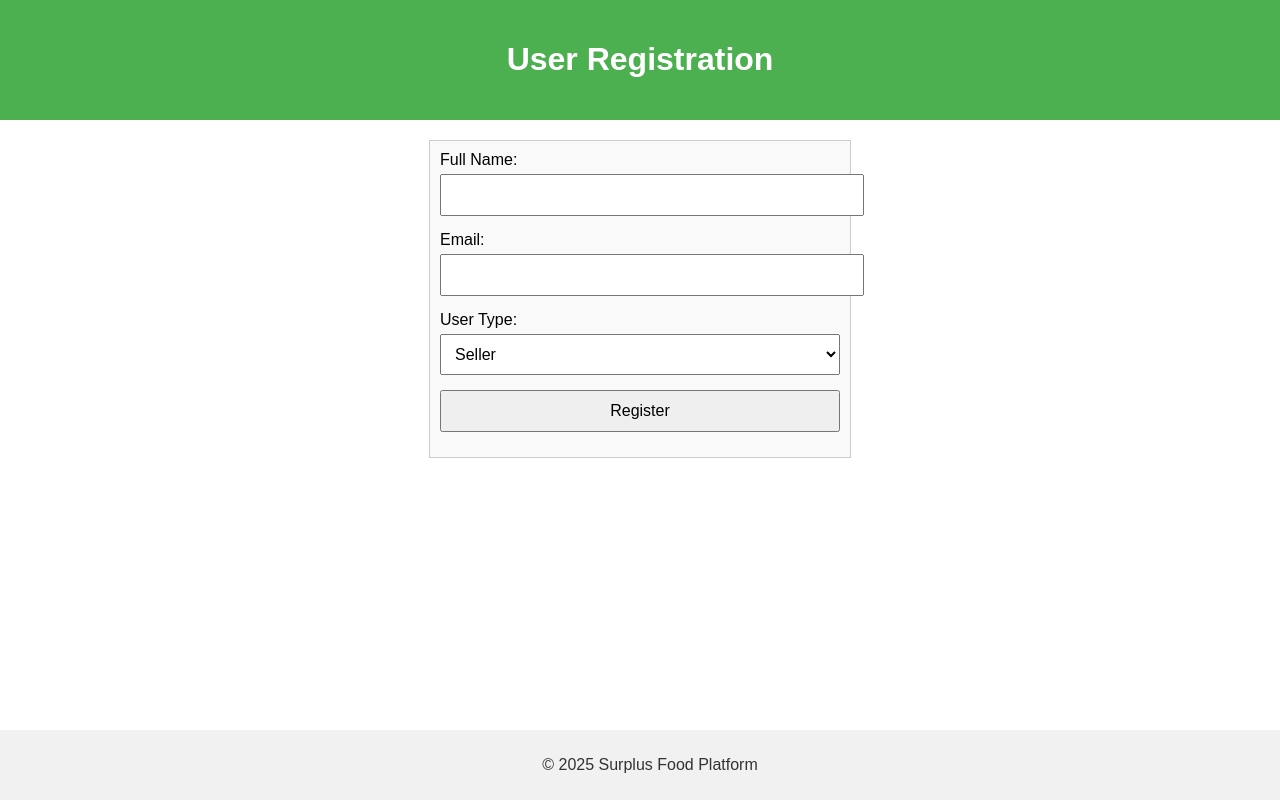
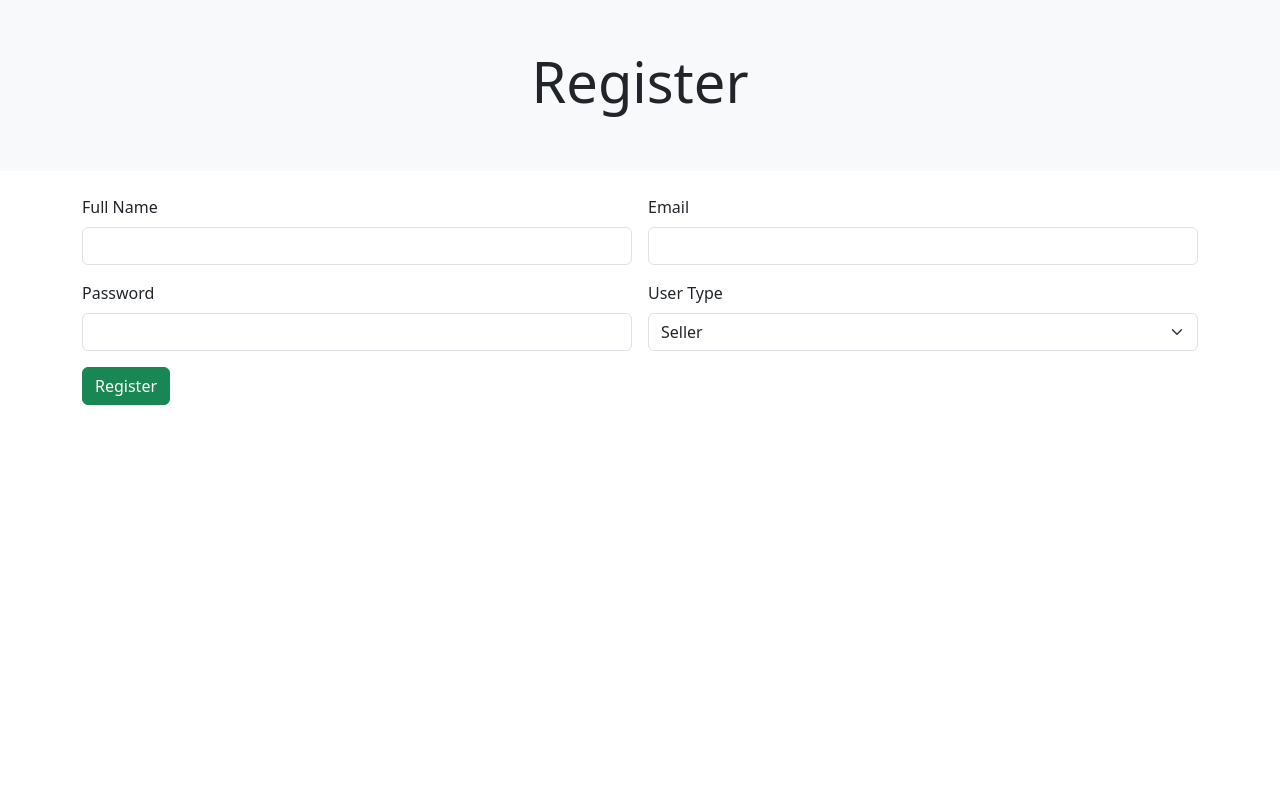
Before and after one commit to Navneetdubey06/grain-store, a Flask app: page /register in a window 1280 px wide. Run offline with Flask 3, Linux system fonts and the light colour scheme.

Commit message:
`Added user authentication and marketplace functionality with database integration, socket.io for real-time messaging, and improved UI/UX.`

```diff
--- a/app.py
+++ b/app.py
@@ -1,69 +1,186 @@
+from flask import Flask, render_template, request, redirect, url_for, flash
+from flask_login import LoginManager, UserMixin, login_user, logout_user, login_required, current_user
+from flask_socketio import SocketIO, emit, join_room, leave_room
+from werkzeug.security import generate_password_hash, check_password_hash
 import mysql.connector
-from flask import Flask, render_template, request
 
 app = Flask(__name__)
-#databse setup
-db_config={'host':'localhost','user':'root','password':'123456789','database':'surplus_platform'}
-# Homepage Route
+app.secret_key = 'nd06works'
+socketio = SocketIO(app)
+
+login_manager = LoginManager()
+login_manager.init_app(app)
+login_manager.login_view = 'login'
+
+db_config = {
+    'host': 'localhost',
+    'user': 'root',
+    'password': '123456789',
+    'database': 'surplus_platform'
+}
+
+class User(UserMixin):
+    def __init__(self, id, name, email, user_type):
+        self.id = id
+        self.name = name
+        self.email = email
+        self.user_type = user_type
+
+@login_manager.user_loader
+def load_user(user_id):
+    connection = mysql.connector.connect(**db_config)
+    cursor = connection.cursor(dictionary=True)
+    cursor.execute('SELECT * FROM users WHERE id = %s', (user_id,))
+    user_data = cursor.fetchone()
+    cursor.close()
+    connection.close()
+    if user_data:
+        return User(user_data['id'], user_data['name'], user_data['email'], user_data['user_type'])
+    return None
+
 @app.route('/')
 def home():
-    return render_template('home.html')  # Render the homepage
+    return render_template('home.html')
 
-# Registration Route
 @app.route('/register', methods=['GET', 'POST'])
 def register():
     if request.method == 'POST':
-        # Capture form data
         name = request.form['name']
         email = request.form['email']
+        password = request.form['password']
         user_type = request.form['user_type']
+        hashed_password = generate_password_hash(password)
 
         connection = mysql.connector.connect(**db_config)
         cursor = connection.cursor()
-        cursor.execute('INSERT INTO users (name, email, user_type) VALUES (%s, %s, %s)', (name, email, user_type))
-        connection.commit()
+        try:
+            cursor.execute('INSERT INTO users (name, email, password, user_type) VALUES (%s, %s, %s, %s)',
+                           (name, email, hashed_password, user_type))
+            connection.commit()
+        except mysql.connector.Error as err:
+            flash(f"Error: {err}")
+            return redirect(url_for('register'))
+        finally:
+            cursor.close()
+            connection.close()
+
+        flash('Registration successful! Please log in.')
+        return redirect(url_for('login'))
+    return render_template('register.html')
+
+@app.route('/login', methods=['GET', 'POST'])
+def login():
+    if request.method == 'POST':
+        email = request.form['email']
+        password = request.form['password']
+
+        connection = mysql.connector.connect(**db_config)
+        cursor = connection.cursor(dictionary=True)
+        cursor.execute('SELECT * FROM users WHERE email = %s', (email,))
+        user_data = cursor.fetchone()
         cursor.close()
         connection.close()
-        return "Registration Successful!"
-    return render_template('register.html')  # Render the registration form
 
-@app.route('/test-db-connection', methods=['GET'])
-def test_db_connection():
-    try:
-        connection = mysql.connector.connect(**db_config)
-        if connection.is_connected():
-            return "Database connection successful!"
-    except mysql.connector.Error as err:
-        return f"Error: {err}"
-    finally:
-        if 'connection' in locals() and connection.is_connected():
-            connection.close()
+        if user_data and check_password_hash(user_data['password'], password):
+            user = User(user_data['id'], user_data['name'], user_data['email'], user_data['user_type'])
+            login_user(user)
+            flash('Login successful!')
+            return redirect(url_for('marketplace'))
+        else:
+            flash('Invalid email or password.')
+
+    return render_template('login.html')
+
+@app.route('/logout')
+@login_required
+def logout():
+    logout_user()
+    flash('Logged out successfully.')
+    return redirect(url_for('login'))
+
 @app.route('/marketplace', methods=['GET', 'POST'])
+@login_required
 def marketplace():
+    connection = mysql.connector.connect(**db_config)
+    cursor = connection.cursor(dictionary=True)
+
     if request.method == 'POST':
         crop = request.form['crop']
-        quantity = request.form['quantity']
-        price = request.form['price']
+        quantity = int(request.form['quantity'])
+        price = float(request.form['price'])
 
+        cursor.execute('INSERT INTO listings (crop, quantity, price, seller_id) VALUES (%s, %s, %s, %s)',
+                       (crop, quantity, price, current_user.id))
+        connection.commit()
+
+    cursor.execute('SELECT * FROM listings')
+    listings = cursor.fetchall()
+    cursor.close()
+    connection.close()
+    return render_template('marketplace.html', listings=listings)
+
+@app.route('/dashboard')
+@login_required
+def dashboard():
+    connection = mysql.connector.connect(**db_config)
+    cursor = connection.cursor(dictionary=True)
+
+    if current_user.user_type == 'seller':
+        cursor.execute('SELECT * FROM listings WHERE seller_id = %s', (current_user.id,))
+        listings = cursor.fetchall()
+    else:
+        listings = []
+
+    cursor.close()
+    connection.close()
+    return render_template('dashboard.html', user=current_user, listings=listings)
+
+@app.route('/send-message/<int:recipient_id>', methods=['GET', 'POST'])
+@login_required
+def send_message(recipient_id):
+    if request.method == 'POST':
+        content = request.form['content']
         connection = mysql.connector.connect(**db_config)
         cursor = connection.cursor()
-        cursor.execute('INSERT INTO listings (crop, quantity, price) VALUES (%s, %s, %s)', (crop, quantity, price))
+        cursor.execute('INSERT INTO messages (sender_id, recipient_id, content) VALUES (%s, %s, %s)',
+                       (current_user.id, recipient_id, content))
         connection.commit()
         cursor.close()
         connection.close()
 
-        return "Listing Added Successfully!"
+        flash('Message sent successfully!')
+        return redirect(url_for('inbox'))
 
-    # Retrieve all listings from the database
     connection = mysql.connector.connect(**db_config)
-    cursor = connection.cursor()
-    cursor.execute('SELECT * FROM listings')
-    listings = cursor.fetchall()
+    cursor = connection.cursor(dictionary=True)
+    cursor.execute('SELECT * FROM users WHERE id = %s', (recipient_id,))
+    recipient = cursor.fetchone()
     cursor.close()
     connection.close()
 
-    return render_template('marketplace.html', listings=listings)
+    return render_template('send_message.html', recipient=recipient)
 
+@app.route('/inbox')
+@login_required
+def inbox():
+    connection = mysql.connector.connect(**db_config)
+    cursor = connection.cursor(dictionary=True)
+    cursor.execute('SELECT * FROM messages WHERE recipient_id = %s ORDER BY timestamp DESC', (current_user.id,))
+    messages = cursor.fetchall()
+    cursor.close()
+    connection.close()
+    return render_template('inbox.html', messages=messages)
+
+@app.route('/sent')
+@login_required
+def sent():
+    connection = mysql.connector.connect(**db_config)
+    cursor = connection.cursor(dictionary=True)
+    cursor.execute('SELECT * FROM messages WHERE sender_id = %s ORDER BY timestamp DESC', (current_user.id,))
+    messages = cursor.fetchall()
+    cursor.close()
+    connection.close()
+    return render_template('sent.html', messages=messages)
 
 if __name__ == '__main__':
-    app.run(debug=True)
+    socketio.run(app, debug=True)
--- a/static/styles.css
+++ b/static/styles.css
@@ -2,53 +2,115 @@ body {
     font-family: Arial, sans-serif;
     margin: 0;
     padding: 0;
+    background-color: #f9f9f9;
+    color: #212529;
+    line-height: 1.6;
 }
 
 header {
+    background-color: #e9ecef;
+    padding: 20px;
+    text-align: center;
+    border-bottom: 3px solid #4CAF50;
+}
+
+footer {
     background-color: #4CAF50;
     color: white;
-    padding: 20px;
     text-align: center;
+    padding: 10px 0;
+    position: relative;
+    bottom: 0;
+    width: 100%;
 }
 
-nav {
-    text-align: center;
-    margin: 20px 0;
+.navbar {
+    box-shadow: 0 4px 6px rgba(0, 0, 0, 0.1);
 }
 
-nav a {
-    margin: 0 10px;
-    text-decoration: none;
-    color: #4CAF50;
+.nav-link {
+    font-size: 1.1em;
     font-weight: bold;
 }
 
 form {
-    margin: 20px auto;
-    padding: 10px;
-    border: 1px solid #ccc;
-    max-width: 400px;
-    background-color: #f9f9f9;
+    background: white;
+    padding: 20px;
+    border-radius: 8px;
+    box-shadow: 0 4px 8px rgba(0, 0, 0, 0.1);
+    margin-bottom: 20px;
 }
 
 label {
     display: block;
-    margin-bottom: 5px;
+    margin-bottom: 8px;
+    font-weight: bold;
 }
 
-input, select, button {
-    margin-bottom: 15px;
+input, select, textarea {
     width: 100%;
     padding: 10px;
-    font-size: 1em;
+    margin-bottom: 15px;
+    border: 1px solid #ddd;
+    border-radius: 5px;
 }
 
-footer {
-    background-color: #f1f1f1;
-    color: #333;
+button {
+    background-color: #4CAF50;
+    color: white;
+    border: none;
+    padding: 10px 20px;
+    border-radius: 5px;
+    cursor: pointer;
+}
+
+button:hover {
+    background-color: #45a049;
+}
+
+.card {
+    border: none;
+    border-radius: 8px;
+    box-shadow: 0 4px 6px rgba(0, 0, 0, 0.1);
+    transition: transform 0.2s;
+}
+
+.card:hover {
+    transform: translateY(-5px);
+}
+
+.bg-light {
+    background-color: #f8f9fa !important;
+}
+
+.bg-success {
+    background-color: #4CAF50 !important;
+}
+
+.text-muted {
+    color: #6c757d;
+}
+
+.text-center {
     text-align: center;
-    padding: 10px;
-    position: fixed;
-    bottom: 0;
-    width: 100%;
 }
+
+.container {
+    max-width: 1200px;
+    margin: auto;
+    padding: 15px;
+}
+
+body.dark-mode {
+    background-color: #212529;
+    color: white;
+}
+
+body.dark-mode header {
+    background-color: #343a40;
+    border-bottom: 3px solid #28a745;
+}
+
+body.dark-mode footer {
+    background-color: #28a745;
+}
--- a/templates/register.html
+++ b/templates/register.html
@@ -4,31 +4,37 @@
     <meta charset="UTF-8">
     <meta name="viewport" content="width=device-width, initial-scale=1.0">
     <title>Register</title>
-    <link rel="stylesheet" href="/static/styles.css">
+    <link href="https://cdn.jsdelivr.net/npm/bootstrap@5.3.0-alpha1/dist/css/bootstrap.min.css" rel="stylesheet">
 </head>
 <body>
-    <header>
-        <h1>User Registration</h1>
+    <header class="bg-light text-center py-5">
+        <h1 class="display-4">Register</h1>
     </header>
-    <main>
-        <form action="/register" method="POST">
-            <label for="name">Full Name:</label>
-            <input type="text" id="name" name="name" required>
-
-            <label for="email">Email:</label>
-            <input type="email" id="email" name="email" required>
-
-            <label for="user_type">User Type:</label>
-            <select id="user_type" name="user_type" required>
-                <option value="seller">Seller</option>
-                <option value="buyer">Buyer</option>
-            </select>
-
-            <button type="submit">Register</button>
+    <main class="container py-4">
+        <form action="/register" method="POST" class="row g-3">
+            <div class="col-md-6">
+                <label for="name" class="form-label">Full Name</label>
+                <input type="text" id="name" name="name" class="form-control" required>
+            </div>
+            <div class="col-md-6">
+                <label for="email" class="form-label">Email</label>
+                <input type="email" id="email" name="email" class="form-control" required>
+            </div>
+            <div class="col-md-6">
+                <label for="password" class="form-label">Password</label>
+                <input type="password" id="password" name="password" class="form-control" required>
+            </div>
+            <div class="col-md-6">
+                <label for="user_type" class="form-label">User Type</label>
+                <select id="user_type" name="user_type" class="form-select" required>
+                    <option value="seller">Seller</option>
+                    <option value="buyer">Buyer</option>
+                </select>
+            </div>
+            <div class="col-12">
+                <button type="submit" class="btn btn-success">Register</button>
+            </div>
         </form>
     </main>
-    <footer>
-        <p>&copy; 2025 Surplus Food Platform</p>
-    </footer>
 </body>
 </html>
```
Also changed, not shown: static/scripts.js (+26 -43 lines), templates/dashboard.html (added, +60 -0 lines), templates/edit_listing.html (added, +33 -0 lines), templates/home.html (+23 -11 lines), templates/inbox.html (added, +25 -0 lines), templates/login.html (added, +29 -0 lines), templates/marketplace.html (+41 -33 lines), templates/sent.html (added, +25 -0 lines), 1 other file.
